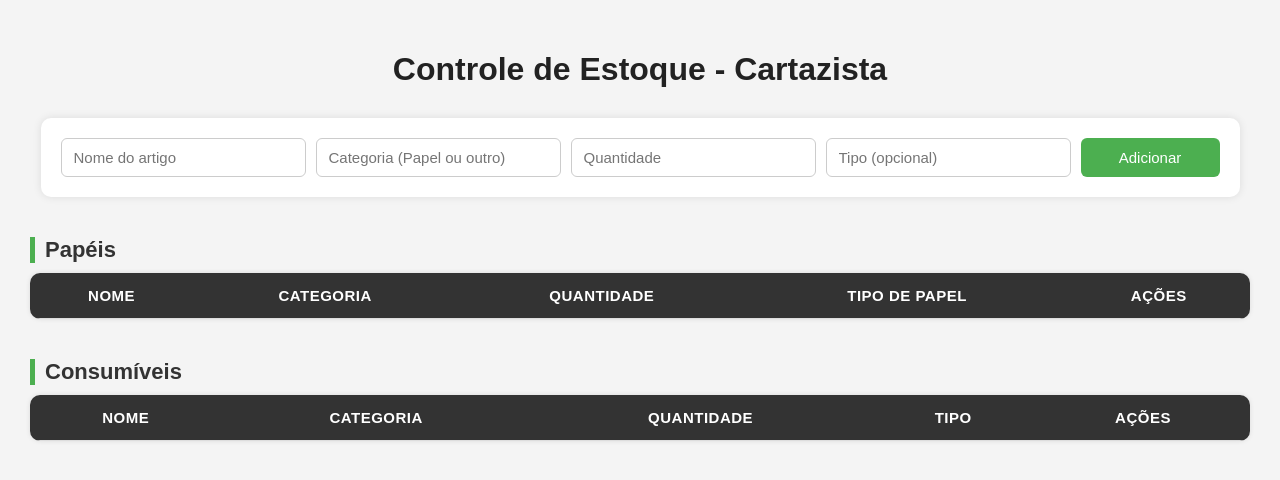
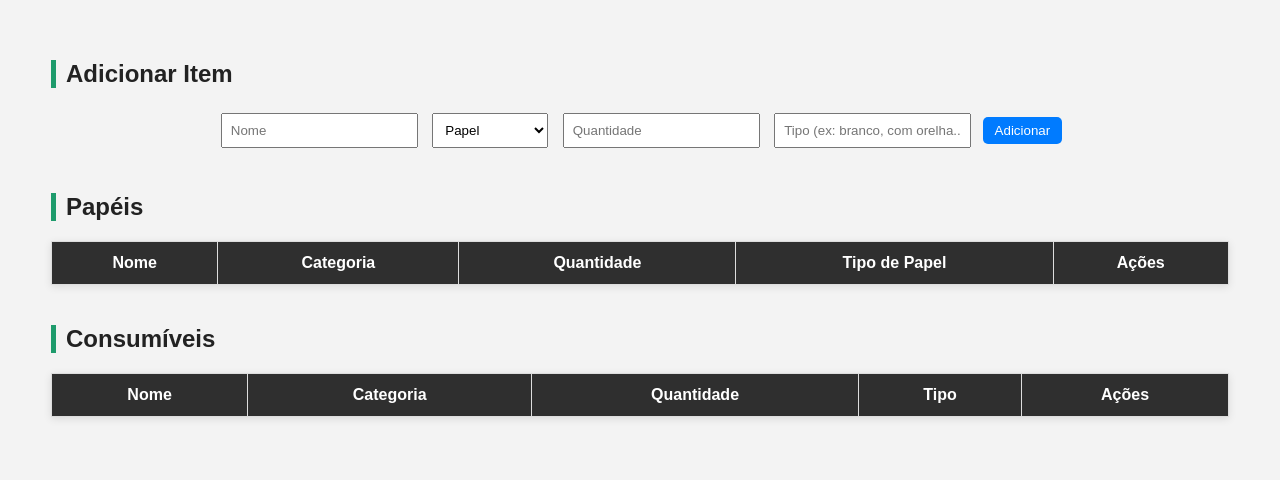
Before and after one commit to gustrodrigues018/Cartazista, a plain HTML site: page index.html in a window 1280 px wide. Drawn offline with Linux system fonts and the light colour scheme.

Commit message:
Update index.html

```diff
--- a/index.html
+++ b/index.html
@@ -1,5 +1,5 @@
 <!DOCTYPE html>
-<html lang="pt-br">
+<html lang="pt-BR">
 <head>
 <meta charset="UTF-8">
 <meta name="viewport" content="width=device-width, initial-scale=1.0">
@@ -7,134 +7,93 @@
 <style>
   body {
     font-family: Arial, sans-serif;
-      background: #f4f4f4;
-      padding: 30px;
+    background: #f3f3f3;
     margin: 0;
-    }
-
-    h1 {
+    padding: 20px;
     text-align: center;
-      color: #222;
-      margin-bottom: 30px;
   }
 
   h2 {
-      color: #333;
+    color: #222;
     text-align: left;
-      margin: 40px 0 10px 0;
-      font-size: 22px;
-      border-left: 5px solid #4CAF50;
+    border-left: 5px solid #1e9b6c;
     padding-left: 10px;
-    }
-
-    form {
-      background: #fff;
-      padding: 20px;
-      border-radius: 10px;
-      box-shadow: 0 0 8px rgba(0,0,0,0.1);
-      display: flex;
-      flex-wrap: wrap;
-      justify-content: center;
-      gap: 10px;
-      margin-bottom: 30px;
-      max-width: 95%;
-      margin-left: auto;
-      margin-right: auto;
-    }
-
-    input, button {
-      padding: 10px 12px;
-      border-radius: 6px;
-      border: 1px solid #ccc;
-      font-size: 15px;
-    }
-
-    input {
-      flex: 1 1 200px;
-    }
-
-    button {
-      cursor: pointer;
-      background: #4CAF50;
-      color: white;
-      border: none;
-      transition: 0.2s;
-      flex: 1 1 120px;
-      max-width: 150px;
-    }
-
-    button:hover {
-      background: #45a049;
+    margin-top: 40px;
   }
 
   table {
     width: 100%;
     border-collapse: collapse;
+    margin: 20px auto;
     background: white;
-      border-radius: 10px;
-      overflow: hidden;
-      box-shadow: 0 0 5px rgba(0,0,0,0.1);
+    box-shadow: 0 2px 8px rgba(0,0,0,0.1);
+  }
+
+  th, td {
+    border: 1px solid #ddd;
+    padding: 12px 10px;
     text-align: center;
   }
 
-    th, td {
-      border-bottom: 1px solid #ddd;
-      padding: 14px;
-      text-align: center;
-      font-size: 15px;
+  th {
+    background-color: #2f2f2f;
+    color: white;
+    font-weight: bold;
   }
 
-    th {
-      background: #333;
-      color: white;
-      text-transform: uppercase;
-      letter-spacing: 0.5px;
+  tr:nth-child(even) {
+    background-color: #f9f9f9;
   }
 
-    .actions button {
-      margin: 0 3px;
-      padding: 6px 10px;
-      font-size: 14px;
+  button {
+    padding: 6px 12px;
+    border: none;
+    border-radius: 5px;
+    color: white;
+    cursor: pointer;
+    margin: 2px;
   }
 
-    .entrada {
-      background: #2196f3;
+  .entrada { background-color: #007bff; }
+  .saida { background-color: #dc3545; }
+  .excluir { background-color: #28a745; }
+  .entrada:hover { background-color: #0056b3; }
+  .saida:hover { background-color: #b02a37; }
+  .excluir:hover { background-color: #1c7a33; }
+
+  .container {
+    width: 95%;
+    margin: 0 auto;
   }
 
-    .saida {
-      background: #f44336;
+  input, select {
+    padding: 8px;
+    margin: 5px;
   }
 
-    .entrada:hover { background: #1976d2; }
-    .saida:hover { background: #d32f2f; }
-
-    @media (max-width: 900px) {
-      form {
-        flex-direction: column;
-        align-items: stretch;
-      }
-      table {
-        font-size: 13px;
-      }
-      th, td {
-        padding: 10px;
-      }
+  .formulario {
+    margin: 20px auto;
+    text-align: center;
   }
 </style>
 </head>
 <body>
-  <h1>Controle de Estoque - Cartazista</h1>
 
-  <form id="form">
-    <input type="text" id="nome" placeholder="Nome do artigo" required>
-    <input type="text" id="categoria" placeholder="Categoria (Papel ou outro)" required>
-    <input type="number" id="quantidade" placeholder="Quantidade" min="1" required>
-    <input type="text" id="tipo" placeholder="Tipo (opcional)">
-    <button type="submit">Adicionar</button>
-  </form>
+<div class="container">
+  <h2>Adicionar Item</h2>
+  <div class="formulario">
+    <input type="text" id="nome" placeholder="Nome">
+    <select id="categoria">
+      <option value="Papel">Papel</option>
+      <option value="Consumíveis">Consumíveis</option>
+    </select>
+    <input type="number" id="quantidade" placeholder="Quantidade">
+    <input type="text" id="tipo" placeholder="Tipo (ex: branco, com orelha...)">
+    <button class="entrada" onclick="adicionarItem()">Adicionar</button>
+  </div>
 
   <h2>Papéis</h2>
-  <table>
+  <table id="tabelaPapeis">
     <thead>
       <tr>
         <th>Nome</th>
@@ -144,11 +103,11 @@
         <th>Ações</th>
       </tr>
     </thead>
-    <tbody id="tabela-papeis"></tbody>
+    <tbody></tbody>
   </table>
 
   <h2>Consumíveis</h2>
-  <table>
+  <table id="tabelaConsumiveis">
     <thead>
       <tr>
         <th>Nome</th>
@@ -158,93 +117,75 @@
         <th>Ações</th>
       </tr>
     </thead>
-    <tbody id="tabela-consumiveis"></tbody>
+    <tbody></tbody>
   </table>
+</div>
 
 <script>
-    const form = document.getElementById('form');
-    const tabelaPapeis = document.getElementById('tabela-papeis');
-    const tabelaConsumiveis = document.getElementById('tabela-consumiveis');
-
-    let estoque = JSON.parse(localStorage.getItem('estoque')) || [];
+let estoque = JSON.parse(localStorage.getItem('estoqueCartazista')) || [];
 
 function salvar() {
-      localStorage.setItem('estoque', JSON.stringify(estoque));
+  localStorage.setItem('estoqueCartazista', JSON.stringify(estoque));
 }
 
-    function atualizarTabelas() {
-      tabelaPapeis.innerHTML = '';
-      tabelaConsumiveis.innerHTML = '';
+function renderizar() {
+  const tabelaPapeis = document.querySelector("#tabelaPapeis tbody");
+  const tabelaConsumiveis = document.querySelector("#tabelaConsumiveis tbody");
+  tabelaPapeis.innerHTML = "";
+  tabelaConsumiveis.innerHTML = "";
 
   estoque.forEach((item, i) => {
-        const tr = document.createElement('tr');
-        tr.innerHTML = `
+    let linha = document.createElement("tr");
+    let colunas = `
       <td>${item.nome}</td>
       <td>${item.categoria}</td>
       <td>${item.quantidade}</td>
-          <td>${item.tipo || '-'}</td>
-          <td class="actions">
-            <button class="entrada" onclick="entrada(${i})">Entrada</button>
-            <button class="saida" onclick="saida(${i})">Saída</button>
-            <button onclick="excluir(${i})">Excluir</button>
+      <td>${item.tipo || "-"}</td>
+      <td>
+        <button class="entrada" onclick="alterar(${i}, 1)">Entrada</button>
+        <button class="saida" onclick="alterar(${i}, -1)">Saída</button>
+        <button class="excluir" onclick="excluir(${i})">Excluir</button>
       </td>
     `;
-
-        if (item.categoria.toLowerCase() === 'papel') {
-          tabelaPapeis.appendChild(tr);
-        } else {
-          tabelaConsumiveis.appendChild(tr);
-        }
+    linha.innerHTML = colunas;
+    if (item.categoria === "Papel") tabelaPapeis.appendChild(linha);
+    else tabelaConsumiveis.appendChild(linha);
   });
 }
 
-    form.addEventListener('submit', e => {
-      e.preventDefault();
-      const nome = form.nome.value.trim();
-      const categoria = form.categoria.value.trim();
-      const quantidade = parseInt(form.quantidade.value);
-      const tipo = form.tipo.value.trim();
+function adicionarItem() {
+  const nome = document.getElementById("nome").value.trim();
+  const categoria = document.getElementById("categoria").value;
+  const quantidade = parseInt(document.getElementById("quantidade").value) || 0;
+  const tipo = document.getElementById("tipo").value.trim();
 
-      if (!nome || !categoria || quantidade <= 0)
-        return alert('Preencha os campos obrigatórios.');
+  if (!nome) return alert("Preencha o nome do item!");
 
   estoque.push({ nome, categoria, quantidade, tipo });
   salvar();
-      atualizarTabelas();
-      form.reset();
-    });
+  renderizar();
 
-    function entrada(i) {
-      const qtd = parseInt(prompt('Quantas unidades deseja adicionar?'));
-      if (!isNaN(qtd) && qtd > 0) {
-        estoque[i].quantidade += qtd;
+  document.getElementById("nome").value = "";
+  document.getElementById("quantidade").value = "";
+  document.getElementById("tipo").value = "";
+}
+
+function alterar(i, valor) {
+  estoque[i].quantidade += valor;
+  if (estoque[i].quantidade < 0) estoque[i].quantidade = 0;
   salvar();
-        atualizarTabelas();
+  renderizar();
+}
+
+function excluir(i) {
+  if (confirm("Deseja excluir este item?")) {
+    estoque.splice(i, 1);
+    salvar();
+    renderizar();
   }
 }
 
-    function saida(i) {
-      const qtd = parseInt(prompt('Quantas unidades foram retiradas?'));
-      if (!isNaN(qtd) && qtd > 0) {
-        if (estoque[i].quantidade >= qtd) {
-          estoque[i].quantidade -= qtd;
-          salvar();
-          atualizarTabelas();
-        } else {
-          alert('Quantidade insuficiente no estoque.');
-        }
-      }
-    }
-
-    function excluir(i) {
-      if (confirm('Tem certeza que deseja excluir este item?')) {
-        estoque.splice(i, 1);
-        salvar();
-        atualizarTabelas();
-      }
-    }
-
-    atualizarTabelas();
+renderizar();
 </script>
 </body>
 </html>
```
Lines whose indentation alone changed are shown as unchanged.
